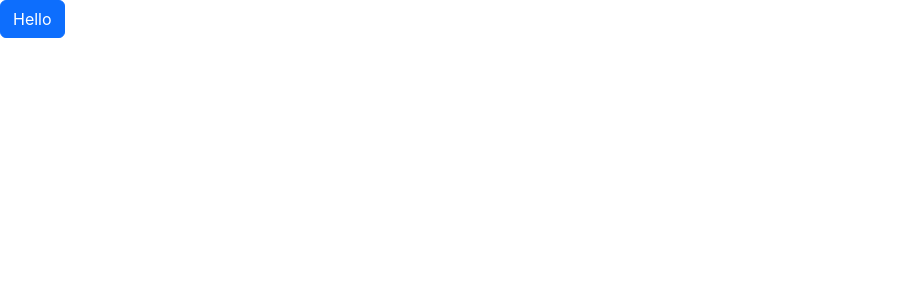
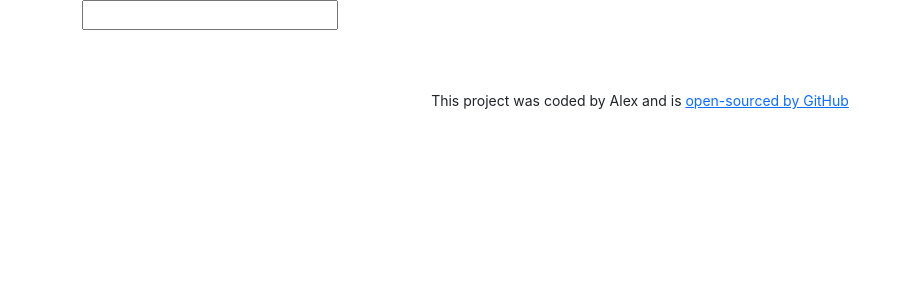
Before and after one commit to kukumbala/dictionary-app, a React (Create React App) app: page / in a window 1280 px wide. Shown: the top 300 px of the page, without its empty margins (0-911 px from the left). Built offline with nearby package versions, Linux system fonts and the light colour scheme.

Commit message:
Add search form

```diff
--- a/src/App.css
+++ b/src/App.css
@@ -0,0 +1,5 @@
+footer {
+  font-size: 14px;
+  text-align: center;
+  padding-top: 60px;
+}
--- a/src/App.js
+++ b/src/App.js
@@ -1,12 +1,19 @@
 import React from "react";
 import "./App.css";
+import Dictionary from "./Dictionary";
 
 export default function App() {
   return (
     <div className="App">
-      <a href="/" className="btn btn-primary">
-        Hello
-      </a>
+      <div className="container">
+        <Dictionary />
+      </div>
+      <footer>
+        This project was coded by Alex and is{" "}
+        <a href="https://github.com/kukumbala/dictionary-app">
+          open-sourced by GitHub
+        </a>
+      </footer>
     </div>
   );
 }
--- /dev/null
+++ b/src/Dictionary.css
@@ -0,0 +1,2 @@
+.Dictionary {
+}
--- /dev/null
+++ b/src/Dictionary.js
@@ -0,0 +1,20 @@
+import React, { useState } from "react";
+import "./Dictionary.css";
+
+export default function Dictionary() {
+  let [word, setWord] = useState("");
+  function search(event) {
+    event.preventDefault();
+    alert(`Searching for "${word}"`);
+  }
+  function getWord(event) {
+    setWord(event.target.value);
+  }
+  return (
+    <div className="Dictionary">
+      <form onSubmit={search}>
+        <input type="search" onChange={getWord} />
+      </form>
+    </div>
+  );
+}
```
